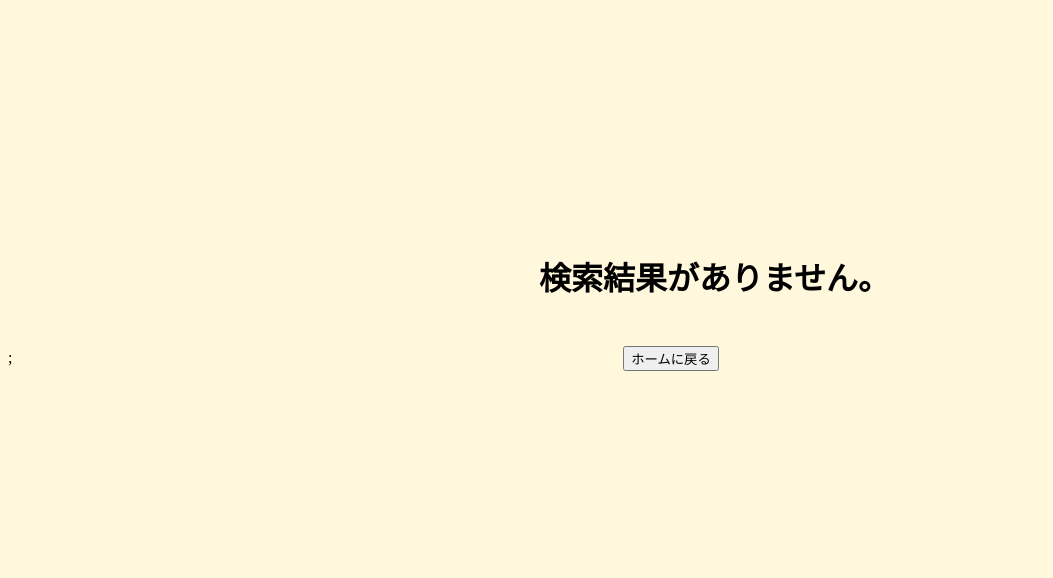
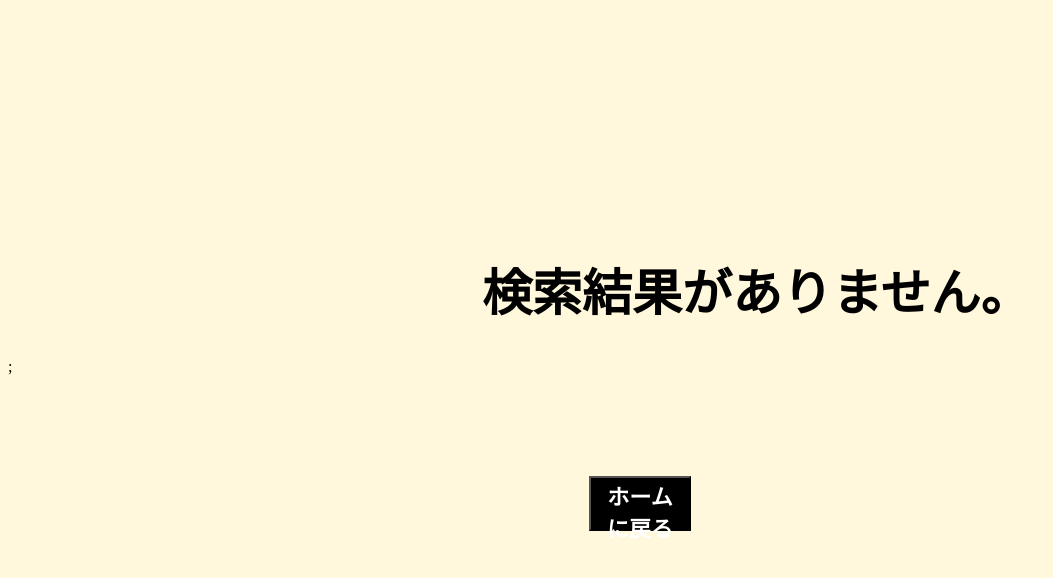
Before and after one commit to Oohara-Btime/konchan, a PHP site: page /recipe_list_screen/recipe_list_screen.php in a window 1280 px wide. Shown: the top 578 px of the page, without its empty margins (0-1053 px from the left). Run offline with PHP 8.4, Linux system fonts and the light colour scheme; a user stored in the database is signed in.

Commit message:
ボタンの装飾を変更

```diff
--- a/css/recipe_list_screen.css
+++ b/css/recipe_list_screen.css
@@ -2,15 +2,42 @@ body{
     background-color: cornsilk;
 }
 
-button {
-    margin-left: 48%;
-    margin-top: 2%;
+button{
+    margin-left: 25%;
+    width: 8%;
+    height: 55px;
+    background-color: rgba(0, 0, 0, 0.555);
+
+    /* フォント関連のスタイル */
+    font-size: 22px;
+    /* サイズを大きくする */
+    font-weight: bold;
+    /* ボタンの色と背景色 */
+    color: #ffffff;
+    background-color: black;
+    /* ボタンを中央に配置する */
+    display: block;
+    margin: 0 auto;
+    margin-top: 100px;
+    margin-bottom: 20px;
+}
+
+/* マウスホバー時のスタイル */
+button:hover {
+    background-color: #2980b9;
+    border-color: #3498db;
+}
+
+/* アクティブ（クリック時）のスタイル */
+button:active {
+    background-color: #1f618d;
+    border-color: #2874a6;
 }
 
 .recipe-container {
     display: flex;
     flex-wrap: wrap;
-    gap: 70px;
+    gap: 47.5px;
     /* 適切な間隔を設定してください */
 }
 
@@ -41,16 +68,18 @@ button {
 }
 
 h1 {
-    margin-left: 750px;
+    font-size: 50px;
+    text-align: center;
 }
 
 .r_name {
-    width: 50%;
-    margin: auto;
     text-align: center;
+    white-space: nowrap;
 }
 
 .error{
-    margin-left: 42%;
+    margin-left: 37.5%;
     margin-top: 20%;
+    display: flex;
+    text-align: center;
 }
```
Also changed, not shown: css/recipe_detail_screen.css (+35 -2 lines).
